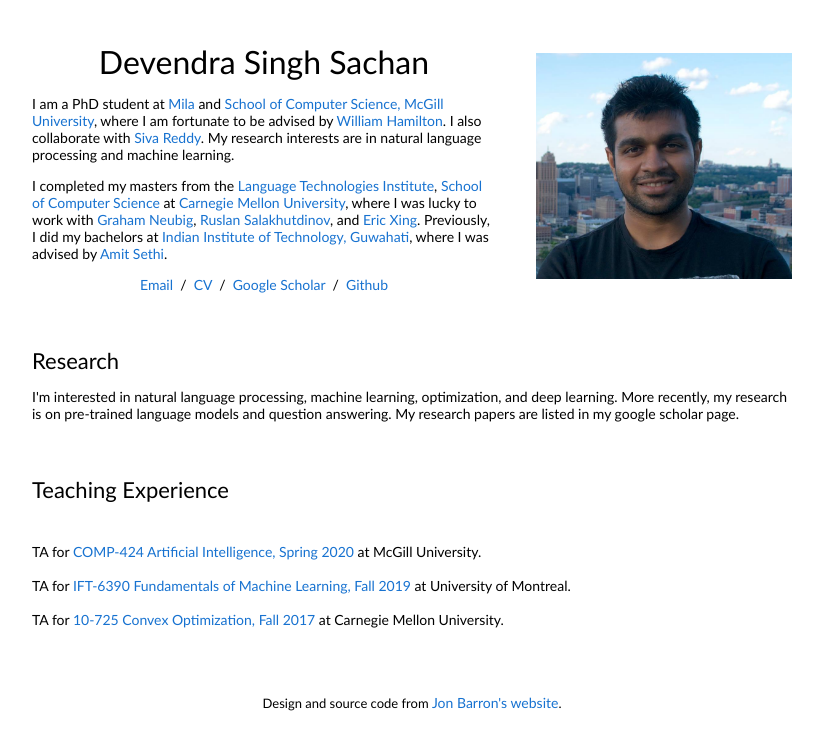
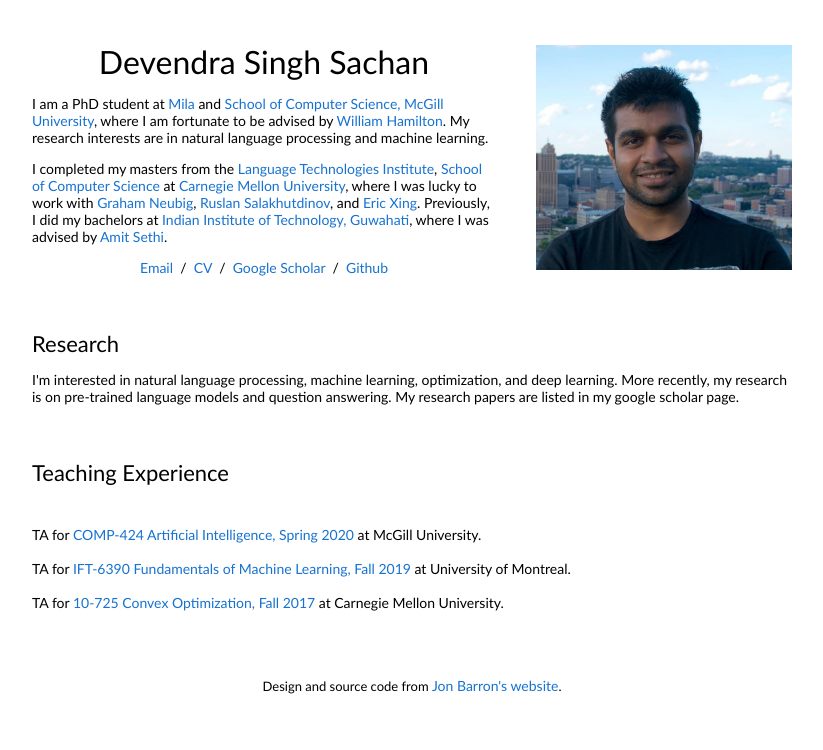
Before and after one commit to DevSinghSachan/devsinghsachan.github.io, a plain HTML site: page index.html in a window 1280 px wide. Shown: the whole page, without its empty margins (228-1051 px from the left). Drawn offline with Linux system fonts and the light colour scheme.

Commit message:
updated resume

```diff
--- a/index.html
+++ b/index.html
@@ -20,7 +20,8 @@
               <p style="text-align:center">
                 <name>Devendra Singh Sachan</name>
               </p>
-              <p>I am a PhD student at <a href="https://mila.quebec/en/">Mila</a> and <a href="https://www.cs.mcgill.ca">School of Computer Science, McGill University</a>, where I am fortunate to be advised by <a href="https://williamleif.github.io">William Hamilton</a>. I also collaborate with <a href="https://sivareddy.in">Siva Reddy</a>.
+              <p>I am a PhD student at <a href="https://mila.quebec/en/">Mila</a> and <a href="https://www.cs.mcgill.ca">School of Computer Science, McGill University</a>, where I am fortunate to be advised by <a href="https://williamleif.github.io">William Hamilton</a>.
+                <!-- I also collaborate with <a href="https://sivareddy.in">Siva Reddy</a>. -->
               My research interests are in natural language processing and machine learning.
               </p>
               <p>
```
